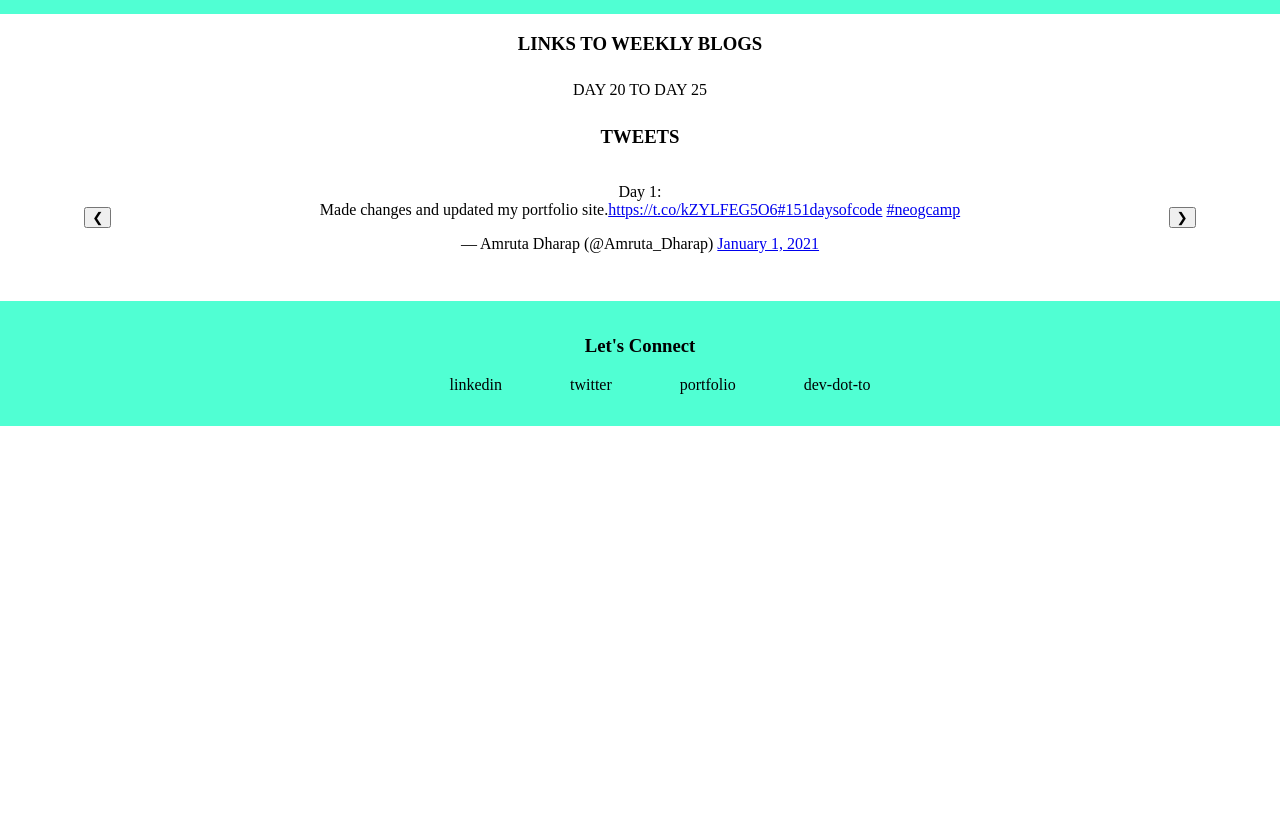
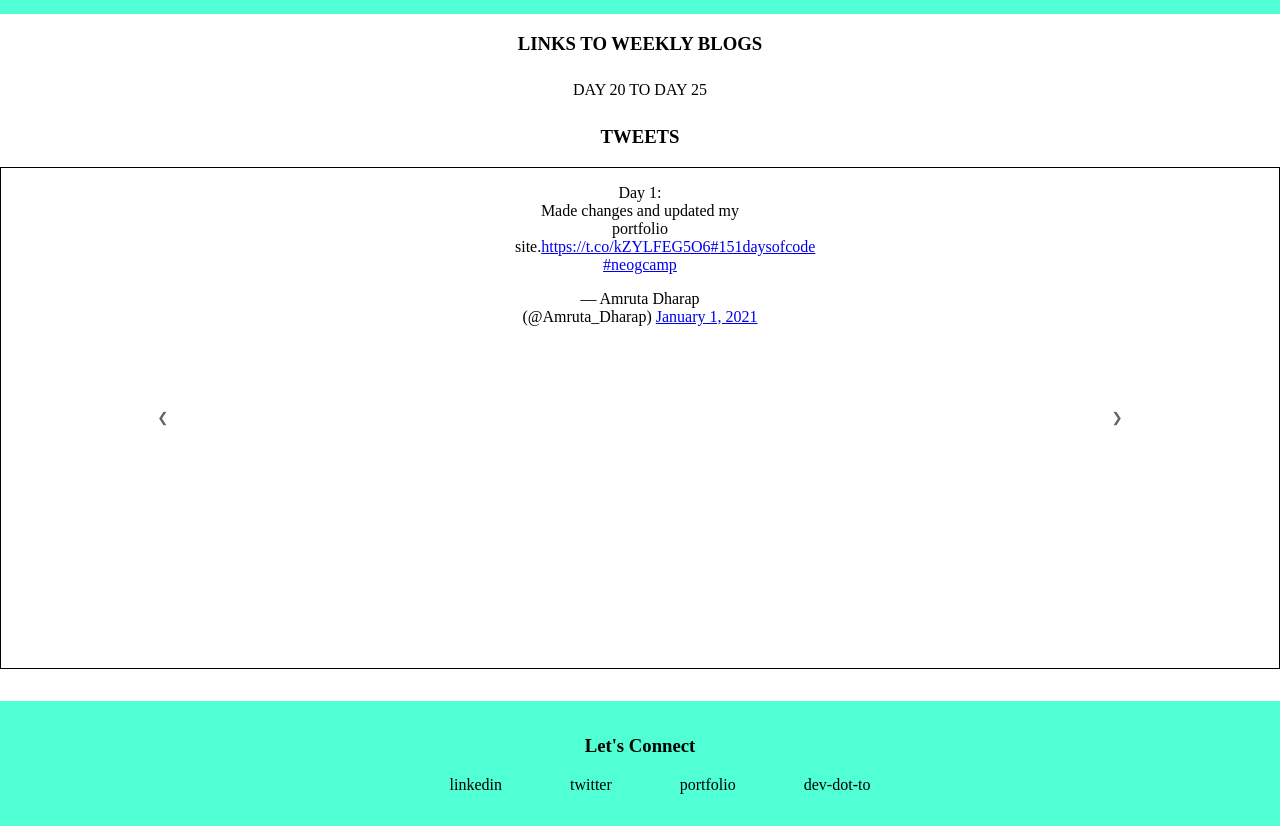
Before and after one commit to Amruta0103/my_blogs, a plain HTML site: page index.html in a window 1280 px wide. Shown: the part 119-945 px from the top of the page. Before the commit the page ends 800 px from the top, so only its background shows below. Drawn offline with Linux system fonts and the light colour scheme.

Commit message:
fixing positions of tweets

```diff
--- a/index.css
+++ b/index.css
@@ -64,6 +64,7 @@
   padding-inline-start: 0px;
   display: flex;
   margin:auto;
+  border: 1px solid black;
 }
 .image-parts{
   justify-content: center;
@@ -73,10 +74,16 @@
 .image-btn{
   margin: auto;
   cursor: pointer;
+  opacity: 60%;
+  background-color: white;
+  border: none;
 }
 .image-box{
+  vertical-align: middle;
+  position: relative;
   display: none;
-  margin:auto;
+  margin: auto;
+  height: 500px;
 }
 .footer{
   background-color: rgb(80, 255, 211);
--- a/index.html
+++ b/index.html
@@ -28,8 +28,9 @@
       <h3>TWEETS</h3>
       <div class="image-main">
         <button onclick="plusDivs(-1)" class="image-btn">&#10094;</button>
-        <div class="image-box"><blockquote class="twitter-tweet"><p lang="en" dir="ltr">Day 1:<br>Made changes and updated my portfolio site.<a href="https://t.co/kZYLFEG5O6">https://t.co/kZYLFEG5O6</a><a href="https://twitter.com/hashtag/151daysofcode?src=hash&amp;ref_src=twsrc%5Etfw">#151daysofcode</a> <a href="https://twitter.com/hashtag/neogcamp?src=hash&amp;ref_src=twsrc%5Etfw">#neogcamp</a></p>&mdash; Amruta Dharap (@Amruta_Dharap) <a href="https://twitter.com/Amruta_Dharap/status/1345054196337283074?ref_src=twsrc%5Etfw">January 1, 2021</a></blockquote> <script async src="https://platform.twitter.com/widgets.js" charset="utf-8"></script></div>
-        <div class="image-box" href="https://twitter.com/Amruta_Dharap/status/1345683515594080256?ref_src=twsrc%5Etfw%7Ctwcamp%5Etweetembed%7Ctwterm%5E1345683515594080256%7Ctwgr%5E%7Ctwcon%5Es1_c10&ref_url=https%3A%2F%2Fpublish.twitter.com%2F%3Fquery%3Dhttps3A2F2Ftwitter.com2FAmruta_Dharap2Fstatus2F1345683515594080256widget%3DTweet"></div>
+        <div class="image-box"><blockquote class="twitter-tweet" data-theme="dark" style="max-width:250px; vertical-align:middle;"><p lang="en" dir="ltr">Day 1:<br>Made changes and updated my portfolio site.<a href="https://t.co/kZYLFEG5O6">https://t.co/kZYLFEG5O6</a><a href="https://twitter.com/hashtag/151daysofcode?src=hash&amp;ref_src=twsrc%5Etfw">#151daysofcode</a> <a href="https://twitter.com/hashtag/neogcamp?src=hash&amp;ref_src=twsrc%5Etfw">#neogcamp</a></p>&mdash; Amruta Dharap (@Amruta_Dharap) <a href="https://twitter.com/Amruta_Dharap/status/1345054196337283074?ref_src=twsrc%5Etfw">January 1, 2021</a></blockquote> <script async src="https://platform.twitter.com/widgets.js" charset="utf-8"></script></div>
+        <div class="image-box"><blockquote class="twitter-tweet" data-theme="dark" style="max-width:250px;"><p lang="en" dir="ltr">Day 2 &amp; 3 of <a href="https://twitter.com/hashtag/151daysofcode?src=hash&amp;ref_src=twsrc%5Etfw">#151daysofcode</a> :<br>Worked on App Box.<br>Do check it out.<a href="https://t.co/PYhePqRd4K">https://t.co/PYhePqRd4K</a><br><br>Will add more applications...<br>Stay tuned..<a href="https://twitter.com/hashtag/neogcamp?src=hash&amp;ref_src=twsrc%5Etfw">#neogcamp</a> <a href="https://t.co/a91IO6RphU">pic.twitter.com/a91IO6RphU</a></p>&mdash; Amruta Dharap (@Amruta_Dharap) <a href="https://twitter.com/Amruta_Dharap/status/1345683515594080256?ref_src=twsrc%5Etfw">January 3, 2021</a></blockquote> <script async src="https://platform.twitter.com/widgets.js" charset="utf-8"></script></div>
+        <div class="image-box"></div>
         <button onclick="plusDivs(1)" class="image-btn">&#10095;</button>
       </div>
     </section>
```
